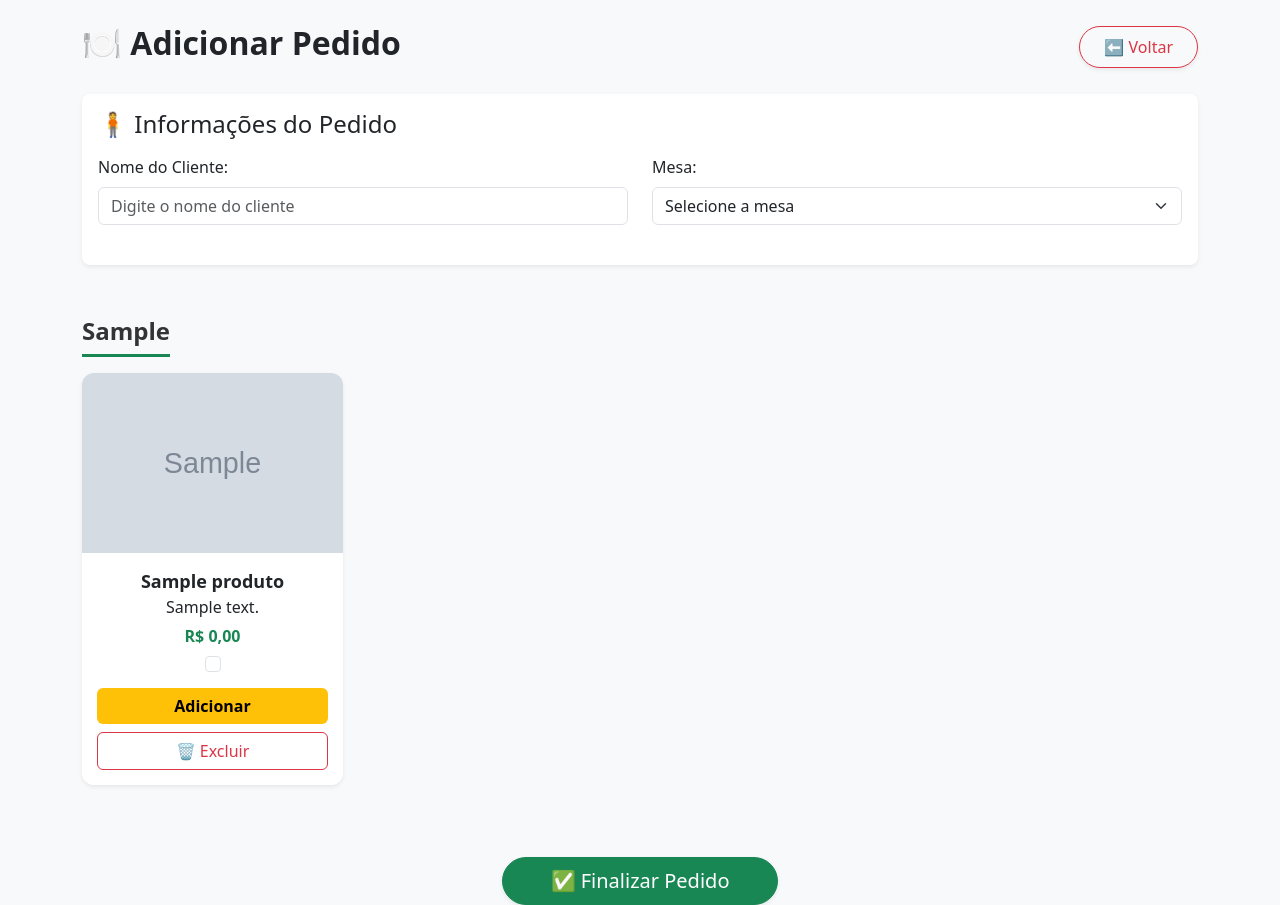
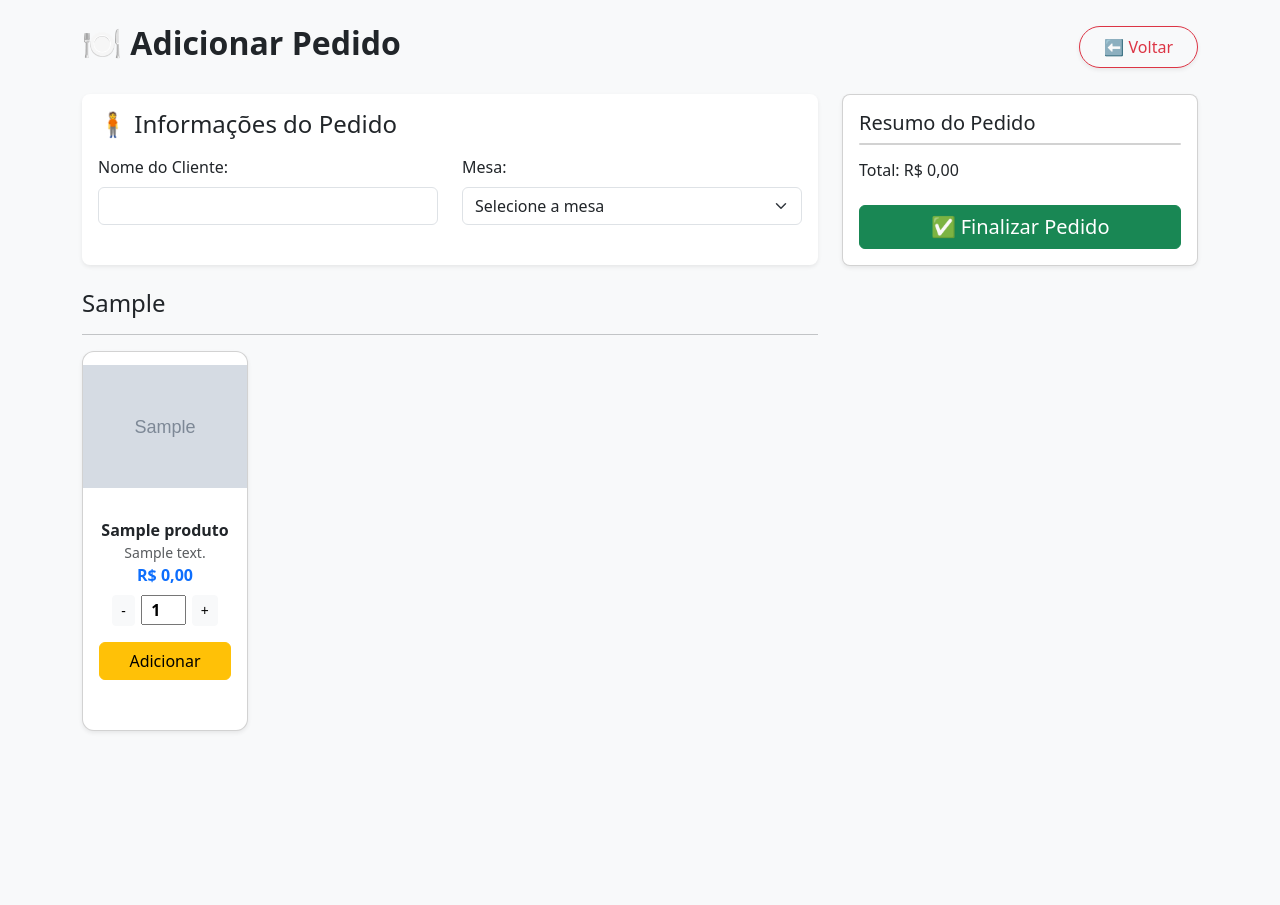
Before and after one commit to tccgrupo8/tccgrupo8, a PHP site: page /adicionar_pedido.php in a window 1280 px wide. After the commit the page ends 732 px from the top, so only its background shows below. Run offline with PHP 8.4, Linux system fonts and the light colour scheme; the visitor is signed in with stand-in values (Sample User, id 1); tables that the repository leaves empty or names only in its code hold one stand-in row (values such as "Sample post"); grey boxes marked "Sample" are stand-in pictures.

Commit message:
124
2455

```diff
--- a/adicionar_pedido.php
+++ b/adicionar_pedido.php
@@ -2,13 +2,11 @@
 session_start();
 include 'conexao.php';
 
-// Verifica se o usuário está logado
 if (!isset($_SESSION['funcionario_id'])) {
     header('Location: index.php');
     exit;
 }
 
-// Busca os produtos no banco, ordenados por categoria
 $sql = "SELECT * FROM produtos ORDER BY categoria, nome";
 $result = $conn->query($sql);
 
@@ -24,37 +22,55 @@ while ($row = $result->fetch_assoc()) {
 <title>Adicionar Pedido</title>
 <link href="https://cdn.jsdelivr.net/npm/bootstrap@5.3.3/dist/css/bootstrap.min.css" rel="stylesheet">
 <link rel="stylesheet" href="style.css">
+
+<style>
+.produto-card { min-height: 380px; }
+.quantidade-container {
+    display: flex;
+    justify-content: center;
+    align-items: center;
+    gap: 6px;
+}
+.quantidade-input {
+    width: 45px;
+    text-align: center;
+    font-weight: bold;
+}
+.sticky-top { top: 90px; }
+</style>
+
 </head>
 <body class="bg-light">
 
 <div class="container mt-4">
-    <!-- Cabeçalho com título e botão de voltar -->
+
     <div class="d-flex justify-content-between align-items-center mb-4">
         <h2 class="fw-bold">🍽️ Adicionar Pedido</h2>
-        <a href="pedidos.php" class="btn btn-outline-danger rounded-pill px-4 py-2 shadow-sm">
-            ⬅ Voltar
-        </a>
+        <a href="pedidos.php" class="btn btn-outline-danger rounded-pill px-4 py-2 shadow-sm">⬅ Voltar</a>
     </div>
 
-    <!-- FORM PRINCIPAL -->
 <form method="POST" action="nota_pedido.php">
+
+    <div class="row">
+        <div class="col-lg-8">
+
             <div class="card shadow-sm mb-4 border-0 rounded-3">
                 <div class="card-body">
                     <h4 class="card-title mb-3">🧍 Informações do Pedido</h4>
+
                     <div class="row">
                         <div class="mb-4 col-md-6">
-                        <label for="cliente" class="form-label">Nome do Cliente:</label>
-                        <input type="text" name="cliente" id="cliente" class="form-control" placeholder="Digite o nome do cliente" required>
+                            <label class="form-label">Nome do Cliente:</label>
+                            <input type="text" name="cliente" class="form-control" required>
                         </div>
+
                         <div class="mb-4 col-md-6">
-                        <label for="mesa" class="form-label">Mesa:</label>
-                        <select name="mesa" id="mesa" class="form-select" required>
+                            <label class="form-label">Mesa:</label>
+                            <select name="mesa" class="form-select" required>
                                 <option value="">Selecione a mesa</option>
-                            <?php
-                                for ($i = 1; $i <= 20; $i++) {
-                                    echo "<option value='$i'>Mesa $i</option>";
-                                }
-                            ?>
+                                <?php for ($i = 1; $i <= 20; $i++): ?>
+                                    <option value="<?= $i ?>">Mesa <?= $i ?></option>
+                                <?php endfor; ?>
                             </select>
                         </div>
                     </div>
@@ -62,29 +78,50 @@ while ($row = $result->fetch_assoc()) {
             </div>
 
             <?php foreach ($categorias as $categoria => $produtos): ?>
-            <div class="categoria-titulo mt-4 fs-4 fw-bold"><?= htmlspecialchars($categoria) ?></div>
-            <div class="row mt-3">
+                <h4 class="mt-4"><?= htmlspecialchars($categoria) ?></h4>
+                <hr>
+
+                <div class="row">
                 <?php foreach ($produtos as $produto): ?>
                     <div class="col-md-3 mb-4">
-                        <div class="card produto-card border-0 shadow-sm">
-                            <img src="<?= htmlspecialchars($produto['imagem'] ?: 'imagens/sem_imagem.jpg') ?>"
+                        <div class="card produto-card shadow-sm">
+
+                            <img src="<?= $produto['imagem'] ?: 'imagens/sem_imagem.jpg' ?>"
                                  class="card-img-top rounded-top"
-                                 alt="<?= htmlspecialchars($produto['nome']) ?>">
-                                 <div class="produto-info text-center">
-    <div class="produto-nome"><?= htmlspecialchars($produto['nome']) ?></div>
-    <div class="produto-descricao"><?= htmlspecialchars($produto['descricao']) ?></div>
-    <div class="produto-preco">R$ <?= number_format($produto['preco'], 2, ',', '.') ?></div>
+                                 style="height:150px; object-fit:contain">
 
-    <input type="checkbox" name="produtos[]" value="<?= $produto['id'] ?>" class="form-check-input mt-2">
+                            <div class="card-body text-center">
 
-                                <div class="d-flex flex-column gap-2 mt-3">
-                                    <button type="button" class="btn btn-escolher w-100" onclick="toggleProduto(this)">Adicionar</button>
-                                        <a href="excluir_produto.php?id=<?= $produto['id'] ?>"
-                                         class="btn btn-outline-danger w-100"
-                                        onclick="return confirm('Tem certeza que deseja excluir este produto?');">
-                                        🗑️ Excluir
-                                    </a>
+                                <div class="fw-bold"><?= $produto['nome'] ?></div>
+                                <div class="text-muted small"><?= $produto['descricao'] ?></div>
+                                <div class="text-primary fw-bold">R$ <?= number_format($produto['preco'],2,',','.') ?></div>
+
+                                <div class="quantidade-container mt-2">
+                                    <button type="button" class="btn btn-light btn-sm"
+                                        onclick="alterarQtd('qtd<?= $produto['id'] ?>', -1)">-</button>
+
+                                    <input type="number" id="qtd<?= $produto['id'] ?>"
+                                           name="quantidades[<?= $produto['id'] ?>]"
+                                           value="1" min="1"
+                                           class="quantidade-input">
+
+                                    <button type="button" class="btn btn-light btn-sm"
+                                        onclick="alterarQtd('qtd<?= $produto['id'] ?>', 1)">+</button>
                                 </div>
+
+                                <input type="checkbox" name="produtos[]" value="<?= $produto['id'] ?>"
+                                       id="chk<?= $produto['id'] ?>" style="display:none">
+
+                                <button type="button"
+                                    class="btn btn-warning w-100 mt-3"
+                                    onclick="addProduto('chk<?= $produto['id'] ?>',
+                                        '<?= htmlspecialchars($produto['nome']) ?>',
+                                        <?= $produto['preco'] ?>,
+                                        this,
+                                        'qtd<?= $produto['id'] ?>')">
+                                    Adicionar
+                                </button>
+
                             </div>
                         </div>
                     </div>
@@ -92,22 +129,88 @@ while ($row = $result->fetch_assoc()) {
                 </div>
             <?php endforeach; ?>
 
-        <div class="text-center mt-5">
-            <button type="submit" class="btn btn-success btn-lg rounded-pill px-5 shadow-sm">
+        </div>
+
+        <div class="col-lg-4">
+            <div class="card p-3 sticky-top shadow-sm">
+                <h5>Resumo do Pedido</h5>
+                <ul id="listaResumo" class="list-group mb-3"></ul>
+
+                <h6>Total: R$ <span id="totalPedido">0,00</span></h6>
+
+                <button type="submit"
+                        class="btn btn-success mt-3 w-100 fs-5">
                     ✅ Finalizar Pedido
                 </button>
             </div>
+        </div>
+    </div>
 </form>
+
 </div>
 
 <script>
-function toggleProduto(button) {
-    const checkbox = button.parentElement.querySelector('input[type="checkbox"]');
-    checkbox.checked = !checkbox.checked;
-    button.classList.toggle('btn-success', checkbox.checked);
-    button.classList.toggle('btn-escolher', !checkbox.checked);
-    button.textContent = checkbox.checked ? "Adicionado ✅" : "Adicionar";
+let pedido = {};
+
+function formatar(valor) {
+    return valor.toLocaleString('pt-BR',{minimumFractionDigits:2});
+}
+
+function atualizarResumo() {
+    const lista = document.getElementById('listaResumo');
+    lista.innerHTML = '';
+    let total = 0;
+
+    for (const id in pedido) {
+        const item = pedido[id];
+        if (item.qtd > 0) {
+            total += item.valor * item.qtd;
+            lista.innerHTML += `
+            <li class="list-group-item d-flex justify-content-between">
+                ${item.nome} x${item.qtd}
+                <strong>R$ ${formatar(item.valor * item.qtd)}</strong>
+            </li>`;
+        }
+    }
+
+    document.getElementById('totalPedido').innerText = formatar(total);
+}
+
+function addProduto(idChk, nome, valor, btn, qtdCampo) {
+    const chk = document.getElementById(idChk);
+    const qtd = document.getElementById(qtdCampo);
+
+    chk.checked = !chk.checked;
+
+    if (chk.checked) {
+        btn.textContent = "Adicionado ✅";
+        btn.classList.remove("btn-warning");
+        btn.classList.add("btn-success");
+
+        pedido[idChk] = {
+            nome: nome,
+            valor: valor,
+            qtd: parseInt(qtd.value)
+        };
+    } else {
+        btn.textContent = "Adicionar";
+        btn.classList.remove("btn-success");
+        btn.classList.add("btn-warning");
+
+        delete pedido[idChk];
+    }
+
+    atualizarResumo();
+}
+
+function alterarQtd(campo, valor) {
+    const input = document.getElementById(campo);
+    let qtd = parseInt(input.value);
+    qtd += valor;
+    if (qtd < 1) qtd = 1;
+    input.value = qtd;
 }
 </script>
+
 </body>
-</html>
+</ht
```
Lines whose indentation alone changed are shown as unchanged.
